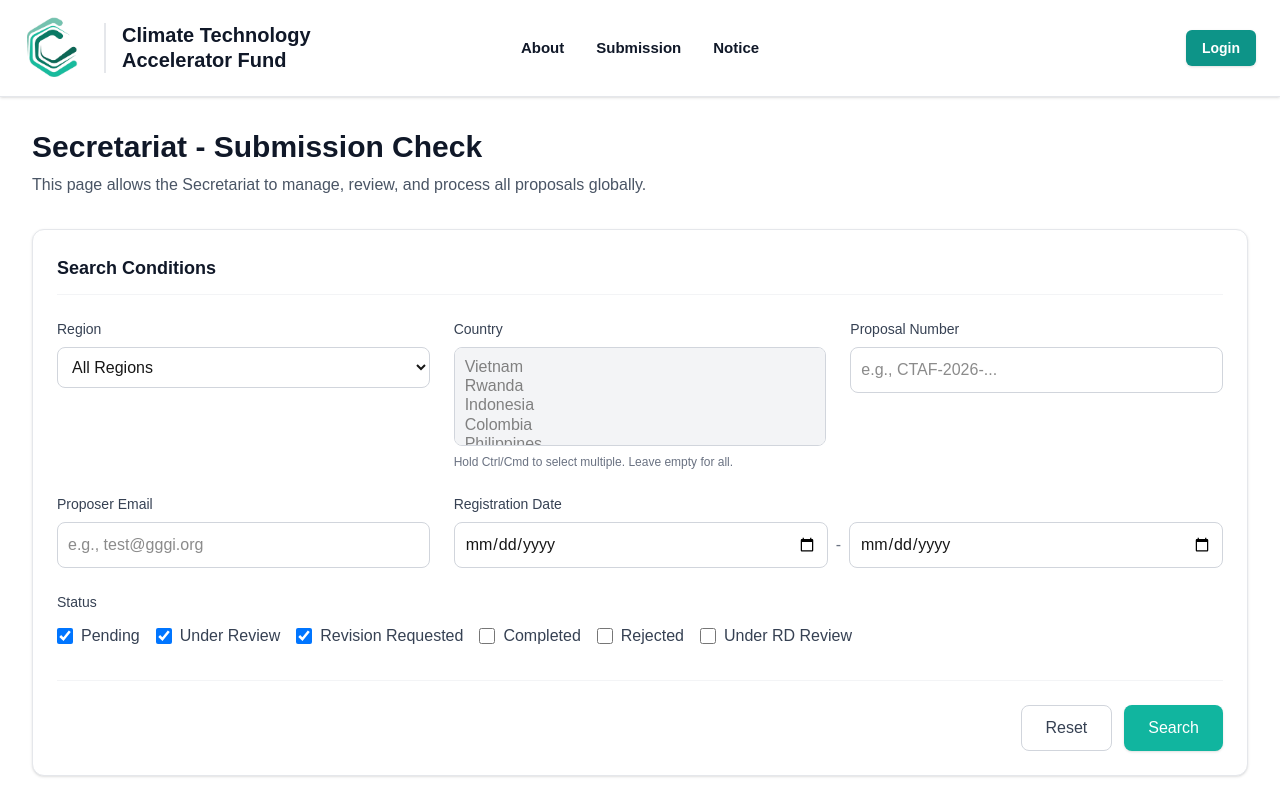
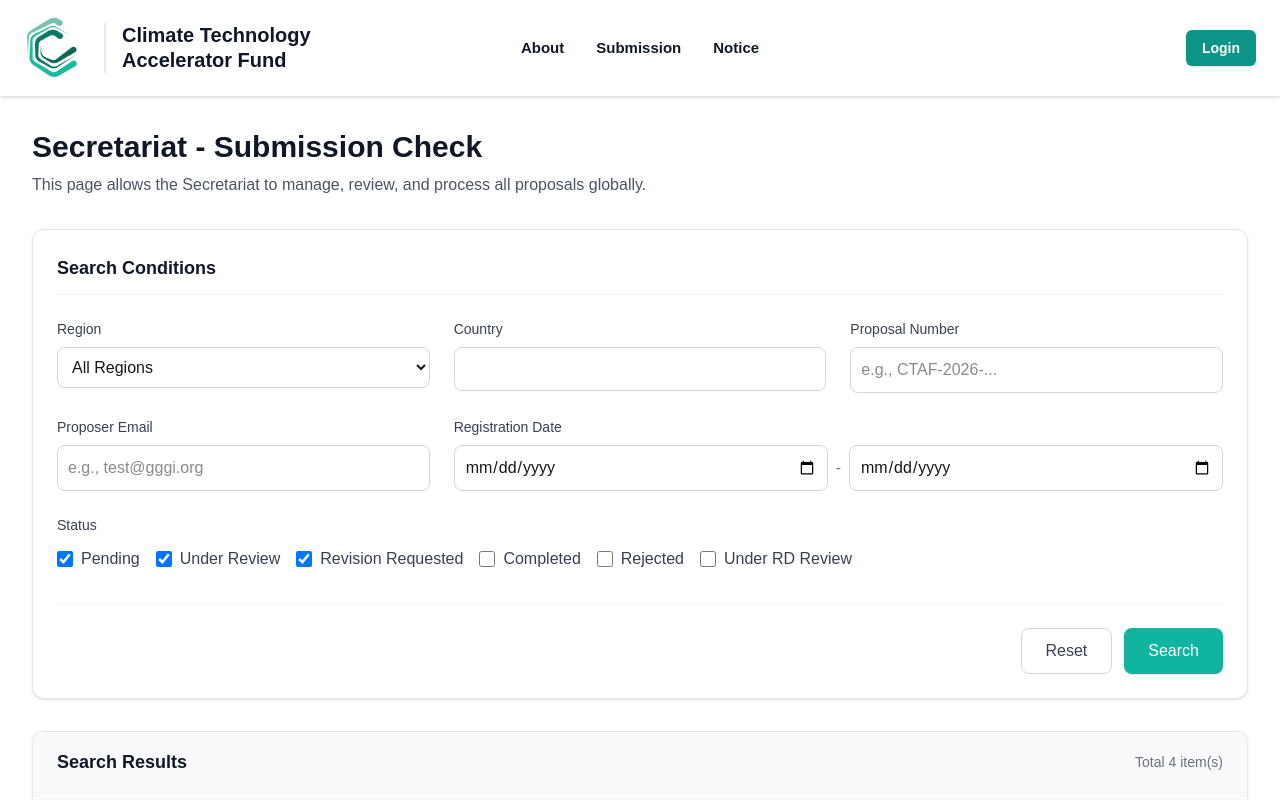
Before and after one commit to LzLLC2022/CPMS, a Next.js app: page /proposal-list/secretariat in a window 1280 px wide. Shown: the top 800 px of the page. Built offline with nearby package versions, Linux system fonts and the light colour scheme.

Commit message:
feat: implement custom multi-select UI for country filter

```diff
--- a/src/components/SubmissionList.tsx
+++ b/src/components/SubmissionList.tsx
@@ -43,12 +43,30 @@ export default function SubmissionList({ role, fixedRegion }: SubmissionListProp
   // Search States
   const [region, setRegion] = useState(fixedRegion || '');
   const [countries, setCountries] = useState<string[]>([]);
+  const [countrySearch, setCountrySearch] = useState("");
+  const [showCountryDropdown, setShowCountryDropdown] = useState(false);
   const [email, setEmail] = useState('');
   const [proposalNo, setProposalNo] = useState('');
   const [statuses, setStatuses] = useState<string[]>(['Pending', 'Under Review', 'Revision Requested']);
   const [completedSubStatus, setCompletedSubStatus] = useState('All');
   const [startDate, setStartDate] = useState('');
   const [endDate, setEndDate] = useState('');
+
+  const REGION_COUNTRIES: Record<string, string[]> = {
+    "Africa": ["Cote D'Ivoire", "Senegal", "Uganda", "Rwanda"],
+    "Asia": ["Republic of Korea", "Japan", "Vietnam", "Indonesia", "Philippines", "Mongolia", "South Korea"],
+    "Latin America": ["Colombia", "Mexico"],
+  };
+
+  const filteredCountries = region && REGION_COUNTRIES[region]
+    ? REGION_COUNTRIES[region].filter((c) => c.toLowerCase().includes(countrySearch.toLowerCase()))
+    : [];
+
+  const toggleCountry = (c: string) => {
+    setCountries(prev =>
+      prev.includes(c) ? prev.filter(item => item !== c) : [...prev, c]
+    );
+  };
 
   const handleStatusToggle = (status: string) => {
     setStatuses(prev =>
@@ -104,7 +122,10 @@ export default function SubmissionList({ role, fixedRegion }: SubmissionListProp
             <label className="block text-sm font-medium text-gray-700 mb-2">Region</label>
             <select
               value={region}
-              onChange={(e) => setRegion(e.target.value)}
+              onChange={(e) => {
+                setRegion(e.target.value);
+                setCountries([]);
+              }}
               disabled={role === 'Regional Director'}
               className={`w-full p-2.5 border rounded-lg outline-none transition-colors ${role === 'Regional Director' ? 'bg-gray-100 text-gray-500 cursor-not-allowed' : 'bg-white border-gray-300 focus:border-teal-500 focus:ring-1 focus:ring-teal-500'}`}
             >
@@ -118,25 +139,55 @@ export default function SubmissionList({ role, fixedRegion }: SubmissionListProp
           {/* Country */}
           <div>
             <label className="block text-sm font-medium text-gray-700 mb-2">Country</label>
-            <select
-              multiple
-              value={countries}
-              onChange={(e) => {
-                const options = Array.from(e.target.selectedOptions, option => option.value);
-                setCountries(options);
-              }}
-              disabled={role === 'Secretariat' && !region}
-              className={`w-full p-2.5 border rounded-lg outline-none transition-colors ${role === 'Secretariat' && !region ? 'bg-gray-100 border-gray-300 text-gray-500 cursor-not-allowed' : 'bg-white border-gray-300 focus:border-teal-500 focus:ring-1 focus:ring-teal-500'}`}
-              size={4}
-            >
-              <option value="Vietnam">Vietnam</option>
-              <option value="Rwanda">Rwanda</option>
-              <option value="Indonesia">Indonesia</option>
-              <option value="Colombia">Colombia</option>
-              <option value="Philippines">Philippines</option>
-              <option value="Senegal">Senegal</option>
-            </select>
-            <p className="text-xs text-gray-500 mt-1">Hold Ctrl/Cmd to select multiple. Leave empty for all.</p>
+            <div className="relative">
+              <div
+                className={`min-h-[44px] w-full rounded-lg border py-2 px-3 text-gray-900 bg-white sm:text-sm flex flex-wrap gap-2 items-center ${role === 'Secretariat' && !region ? 'bg-gray-100 border-gray-300 cursor-not-allowed text-gray-500' : 'cursor-text border-gray-300 focus-within:border-teal-500 focus-within:ring-1 focus-within:ring-teal-500'}`}
+                onClick={() => {
+                  if (!(role === 'Secretariat' && !region)) setShowCountryDropdown(true);
+                }}
+              >
+                {countries.map((c) => (
+                  <span key={c} className="bg-teal-50 text-teal-700 border border-teal-200 px-2 py-0.5 rounded-md text-xs flex items-center gap-1">
+                    {c}
+                    <button type="button" onClick={(e) => { e.stopPropagation(); toggleCountry(c); }} className="hover:text-teal-900">&times;</button>
+                  </span>
+                ))}
+                <input
+                  type="text"
+                  className="flex-1 outline-none bg-transparent min-w-[100px] text-sm disabled:cursor-not-allowed text-gray-900"
+                  placeholder={role === 'Secretariat' && !region ? "" : (countries.length === 0 ? "Select countries..." : "")}
+                  value={countrySearch}
+                  onChange={(e) => setCountrySearch(e.target.value)}
+                  onFocus={() => {
+                    if (!(role === 'Secretariat' && !region)) setShowCountryDropdown(true);
+                  }}
+                  onBlur={() => setTimeout(() => setShowCountryDropdown(false), 200)}
+                  disabled={role === 'Secretariat' && !region}
+                />
+              </div>
+              {showCountryDropdown && region && (
+                <div className="absolute z-10 mt-1 w-full bg-white shadow-lg max-h-60 rounded-md py-1 text-base ring-1 ring-black ring-opacity-5 overflow-auto sm:text-sm">
+                  {filteredCountries.length > 0 ? filteredCountries.map((c) => (
+                    <div
+                      key={c}
+                      className="cursor-pointer select-none relative py-2 pl-3 pr-9 hover:bg-teal-50 text-gray-900"
+                      onClick={() => { toggleCountry(c); setCountrySearch(""); }}
+                    >
+                      <span className="block truncate">{c}</span>
+                      {countries.includes(c) && (
+                        <span className="absolute inset-y-0 right-0 flex items-center pr-4 text-teal-600">
+                          ✓
+                        </span>
+                      )}
+                    </div>
+                  )) : (
+                    <div className="cursor-default select-none relative py-2 pl-3 pr-9 text-gray-500">
+                      No countries found.
+                    </div>
+                  )}
+                </div>
+              )}
+            </div>
           </div>
 
           {/* Proposal No */}
```
